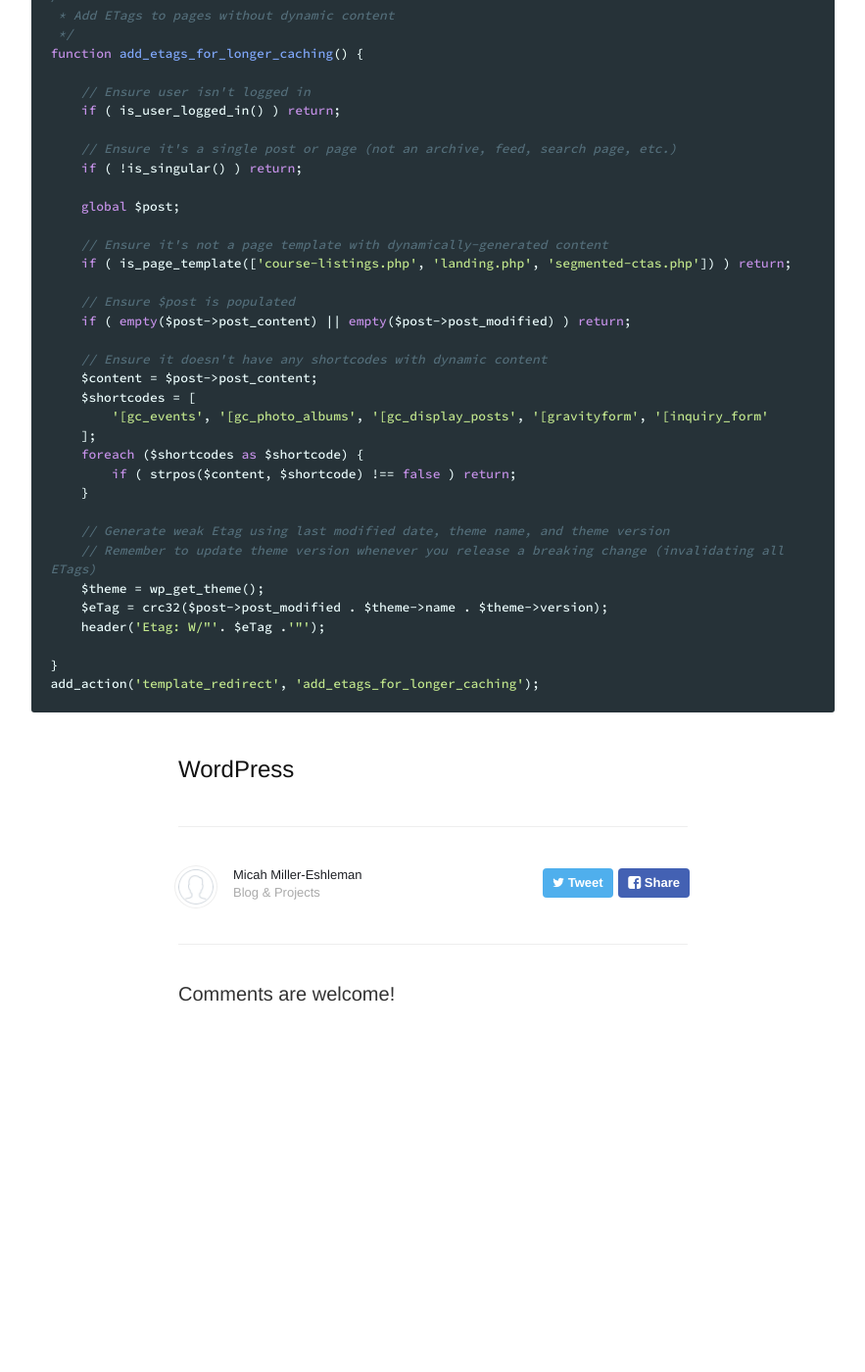
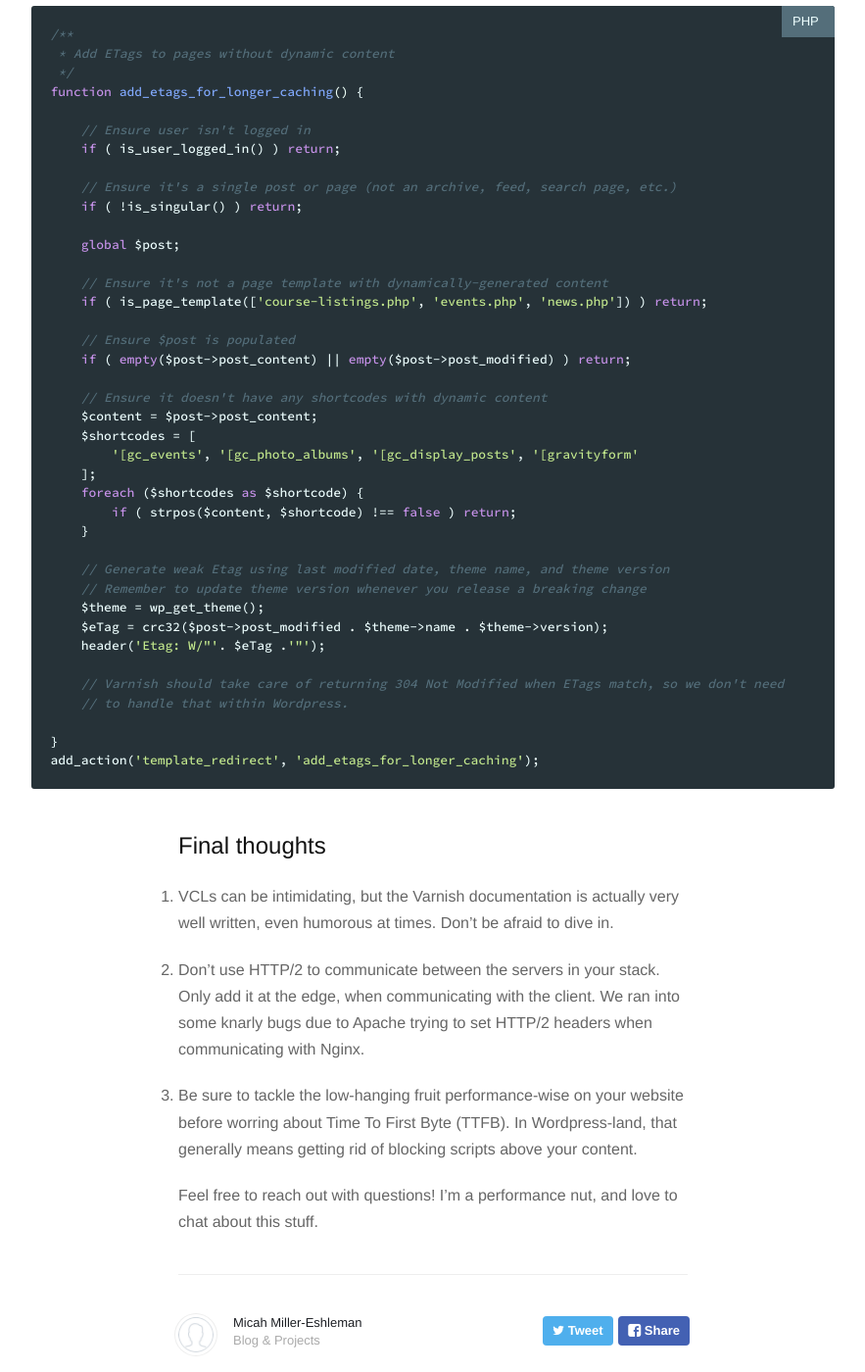
Before and after one commit to micahjon/micahjon.github.io, a Jekyll site: the page built from _posts/2017-08-17-getting-setup-with-wordpress-varnish-5-and-ssl.markdown, in a window 1280 px wide and 1400 px high, scrolled down 4571 px. Shown: the whole window at 98% size, without its empty margins (198-1081 px from the left). Built offline with Jekyll 4.4.1, drawn with Linux system fonts in a browser that asks for light colours; comment, search, counter and statistics services are not loaded; before the commit the page ends 5715 px from its top, so only the background shows below that; some of the changed text lies outside the part shown.

Commit message:
Final draft of Varnish post

````diff
--- a/_posts/2017-08-17-getting-setup-with-wordpress-varnish-5-and-ssl.markdown
+++ b/_posts/2017-08-17-getting-setup-with-wordpress-varnish-5-and-ssl.markdown
@@ -116,9 +116,11 @@ ExpiresByType image/png							"access plus 1 month"
 However, for pages that require server-side, user-specific state, such as password-protected pages or Gravity Form partial form fills (Save &amp; Continue Later), it's best to opt them out of caching altogether:
 
 ```php
-// Ensure browser (and Varnish) do not cache the following pages:
-// - Partial Gravity Form fill ("Save and Continue Later")
-// - Password-protected pages
+/**
+ * Ensure browser (and Varnish) do not cache the following pages:
+ * - Partial Gravity Form fill ("Save and Continue Later")
+ * - Password-protected pages
+ */
 function exclude_pages_from_caching() {
 
 	if ( !empty($_GET['gf_token']) or (!empty($post) and post_password_required($post->ID)) ) {
@@ -134,7 +136,7 @@ function exclude_pages_from_caching() {
 add_action('template_redirect', 'exclude_pages_from_caching');
 ```
 
-On the other extreme, there are pages that should be cached for *far longer than 4 hours*--essentually until your Wordpress theme undergoes a breaking change or the page is updated. For these, I check to ensure that no dynamic content exists and then add a weak ETag that depends on the last modified date and theme version.
+On the other extreme, there are pages that should be cached for *far longer than 4 hours*--essentually until the Wordpress theme undergoes a breaking change or the page is updated. For these, we check to ensure that no dynamic content exists and then add a weak ETag that depends on the last modified date and theme version.
 
 ```php
 /**
@@ -151,7 +153,7 @@ function add_etags_for_longer_caching() {
 	global $post;
 
 	// Ensure it's not a page template with dynamically-generated content
-	if ( is_page_template(['course-listings.php', 'landing.php', 'segmented-ctas.php']) ) return;
+	if ( is_page_template(['course-listings.php', 'events.php', 'news.php']) ) return;
 
 	// Ensure $post is populated
 	if ( empty($post->post_content) || empty($post->post_modified) ) return;
@@ -159,20 +161,31 @@ function add_etags_for_longer_caching() {
 	// Ensure it doesn't have any shortcodes with dynamic content
 	$content = $post->post_content;
 	$shortcodes = [
-		'[gc_events', '[gc_photo_albums', '[gc_display_posts', '[gravityform', '[inquiry_form'
+		'[gc_events', '[gc_photo_albums', '[gc_display_posts', '[gravityform'
 	];
 	foreach ($shortcodes as $shortcode) {
 		if ( strpos($content, $shortcode) !== false ) return;
 	}
 
 	// Generate weak Etag using last modified date, theme name, and theme version
-	// Remember to update theme version whenever you release a breaking change (invalidating all ETags)
+	// Remember to update theme version whenever you release a breaking change
 	$theme = wp_get_theme();
 	$eTag = crc32($post->post_modified . $theme->name . $theme->version);
 	header('Etag: W/"'. $eTag .'"');
+
+	// Varnish should take care of returning 304 Not Modified when ETags match, so we don't need
+	// to handle that within Wordpress.
 
 }
 add_action('template_redirect', 'add_etags_for_longer_caching');
 ```
 
-## WordPress
+## Final thoughts
+
+1. VCLs can be intimidating, but the Varnish documentation is actually very well written, even humorous at times. Don't be afraid to dive in.
+
+2. Don't use HTTP/2 to communicate between the servers in your stack. Only add it at the edge, when communicating with the client. We ran into some knarly bugs due to Apache trying to set HTTP/2 headers when communicating with Nginx.
+
+3. Be sure to tackle the low-hanging fruit performance-wise on your website before worring about Time To First Byte (TTFB). In Wordpress-land, that generally means getting rid of blocking scripts above your content.
+
+Feel free to reach out with questions! I'm a performance nut, and love to chat about this stuff.
````
